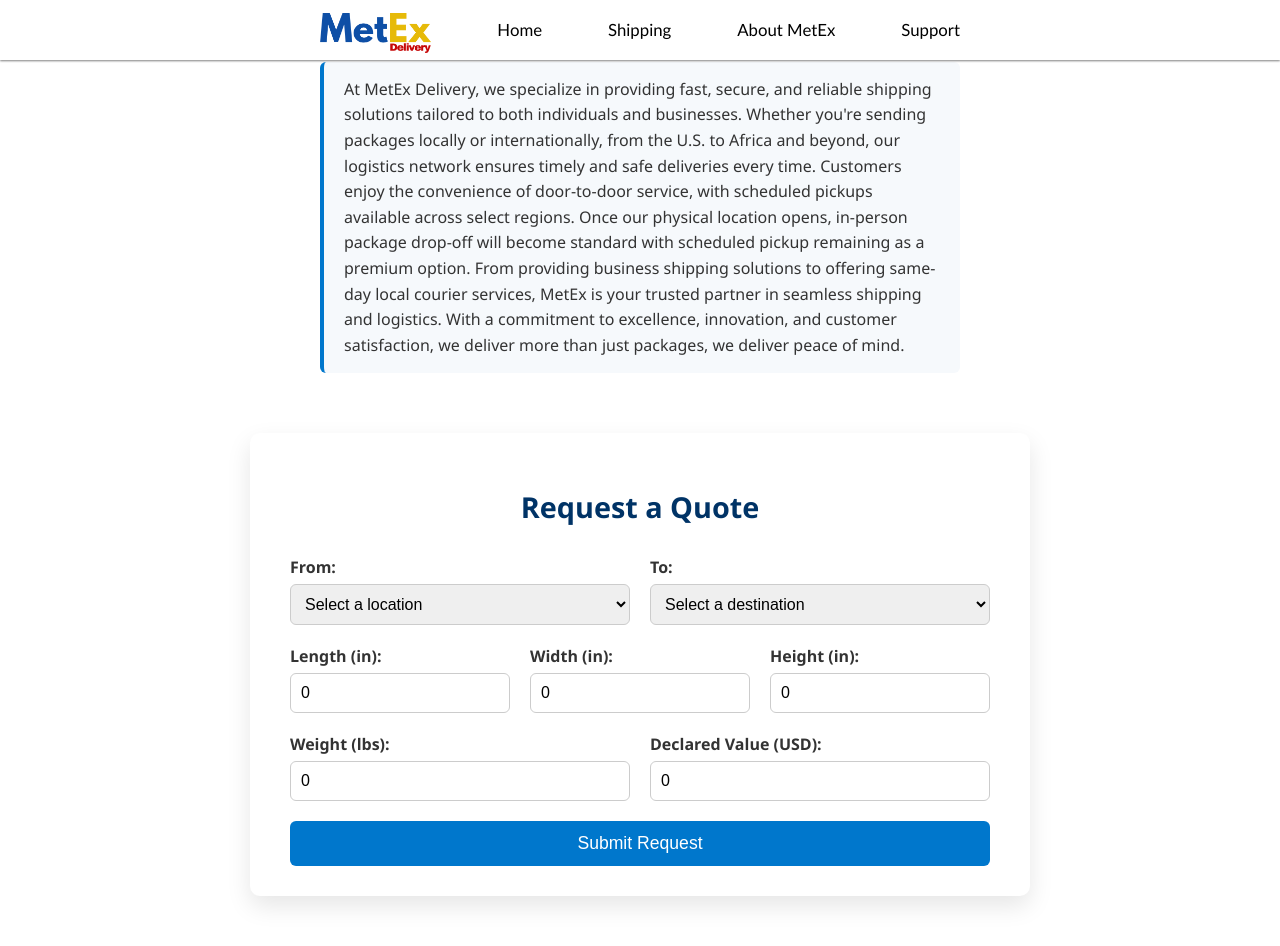
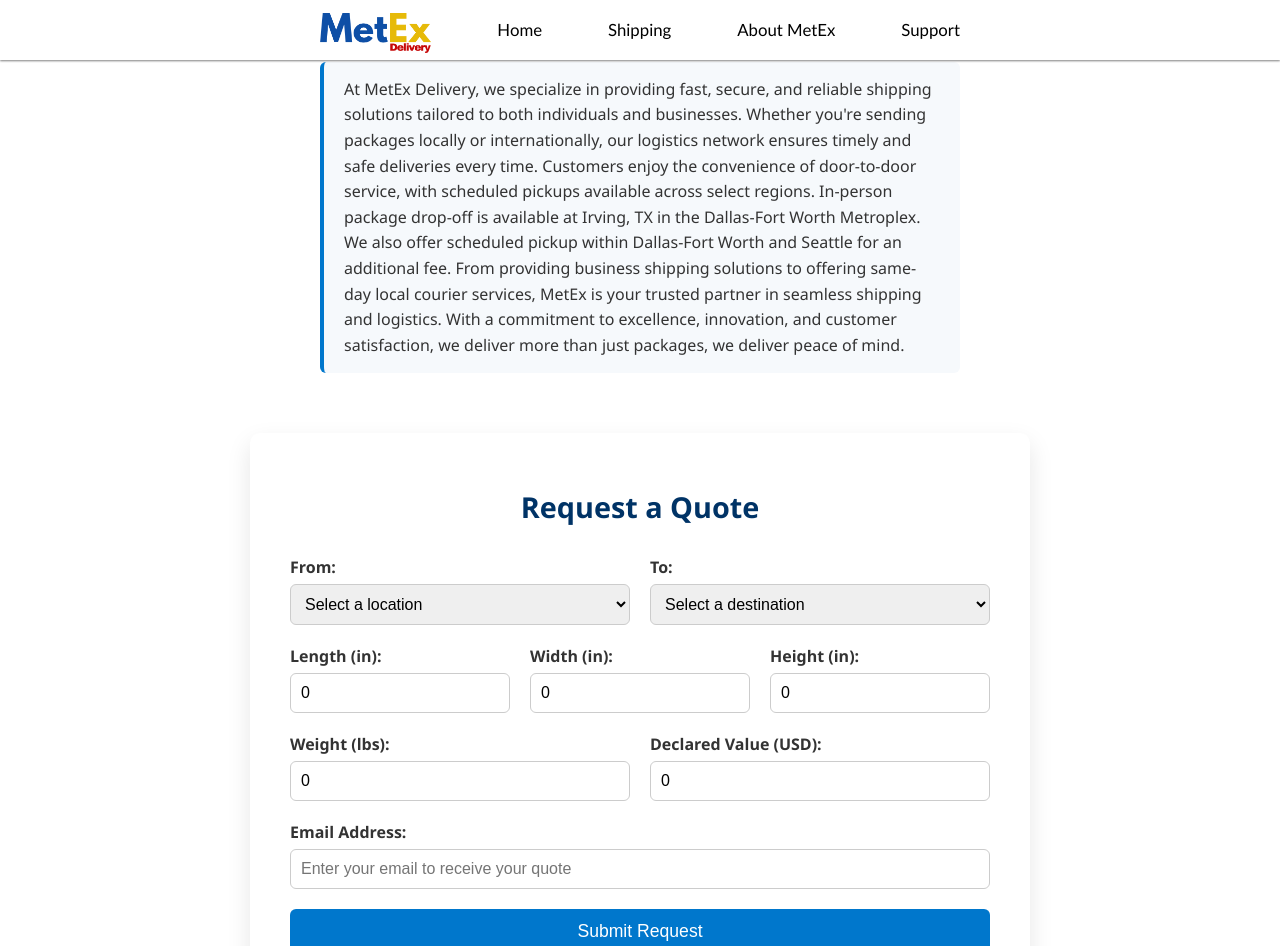
Before and after one commit to davidb221/MetEx, an Angular app: page /estimate in a window 1280 px wide. Shown: the top 946 px of the page. Built offline with nearby package versions, Linux system fonts and the light colour scheme.

Commit message:
quote request updated with reply to email address and text updated to reflect pickup location in dfw

```diff
--- a/src/app/estimate/estimate.html
+++ b/src/app/estimate/estimate.html
@@ -2,8 +2,9 @@
 
   <p class="intro">
     At MetEx Delivery, we specialize in providing fast, secure, and reliable shipping solutions tailored to both individuals and businesses.
-    Whether you're sending packages locally or internationally, from the U.S. to Africa and beyond, our logistics network ensures timely and safe deliveries every time.
-    Customers enjoy the convenience of door-to-door service, with scheduled pickups available across select regions. Once our physical location opens, in-person package drop-off will become standard with scheduled pickup remaining as a premium option.
+    Whether you're sending packages locally or internationally, our logistics network ensures timely and safe deliveries every time.
+    Customers enjoy the convenience of door-to-door service, with scheduled pickups available across select regions. In-person package drop-off is available at Irving, TX in the Dallas-Fort Worth Metroplex.
+    We also offer scheduled pickup within Dallas-Fort Worth and Seattle for an additional fee.
     From providing business shipping solutions to offering same-day local courier services, MetEx is your trusted partner in seamless shipping and logistics.
     With a commitment to excellence, innovation, and customer satisfaction, we deliver more than just packages, we deliver peace of mind.
   </p>
@@ -17,8 +18,9 @@
           <label for="from">From:</label>
           <select [(ngModel)]="fromLocation" name="fromLocation" required>
             <option value="" disabled selected>Select a location</option>
-            <option value="Seattle">Seattle</option>
-            <option value="Dallas-Fort Worth">Dallas-Fort Worth</option>
+            <option value="Seattle">Seattle (Scheduled Pickup - Additional Charges Apply)</option>
+            <option value="Dallas-Fort Worth">Dallas-Fort Worth (Scheduled Pickup - Additional Charges Apply)</option>
+            <option value="Physical Dropoff Irving">400 Las Colinas Blvd East Suite 300 Irving, TX, 75039 (Drop off)</option>
           </select>
         </div>
 
@@ -26,7 +28,7 @@
           <label for="to">To:</label>
           <select [(ngModel)]="toLocation" name="toLocation" required>
             <option value="" disabled selected>Select a destination</option>
-            <option value="Democratic Republic of Congo">Democratic Republic of Congo</option>
+            <option value="Clinic Bondeko">Clinic Bondeko, Democratic Republic of Congo</option>
             <option value="Ivory Coast">Ivory Coast</option>
           </select>
         </div>
@@ -56,10 +58,22 @@
         <div class="form-group">
           <label>Declared Value (USD):</label>
           <input type="number" [(ngModel)]="declaredValue" name="declaredValue" min="0" required />
-          <small *ngIf="declaredValue > 100" style="color: #ffcccc; font-weight: 600;">
+          <small *ngIf="declaredValue > 100" style="color: #ff0000; font-weight: 600;">
             * Insurance is required for items valued over $100.
           </small>
         </div>
+      </div>
+
+      <div class="form-group">
+        <label for="email">Email Address:</label>
+        <input
+          type="email"
+          id="email"
+          name="email"
+          [(ngModel)]="email"
+          required
+          placeholder="Enter your email to receive your quote"
+        />
       </div>
 
       <button type="submit">Submit Request</button>
--- a/src/app/estimate/estimate.ts
+++ b/src/app/estimate/estimate.ts
@@ -17,6 +17,7 @@ export class Estimate {
   height = 0;
   weight = 0;
   declaredValue = 0;
+  email = "";
 
   success = false;
   error = false;
@@ -39,6 +40,8 @@ export class Estimate {
     formData.append('Height (in)', this.height.toString());
     formData.append('Weight (lbs)', this.weight.toString());
     formData.append('Declared Value (USD)', this.declaredValue.toString());
+    formData.append('Email', this.email);
+    formData.append('replyto', this.email);
 
     fetch('https://api.web3forms.com/submit', {
       method: 'POST',
```
